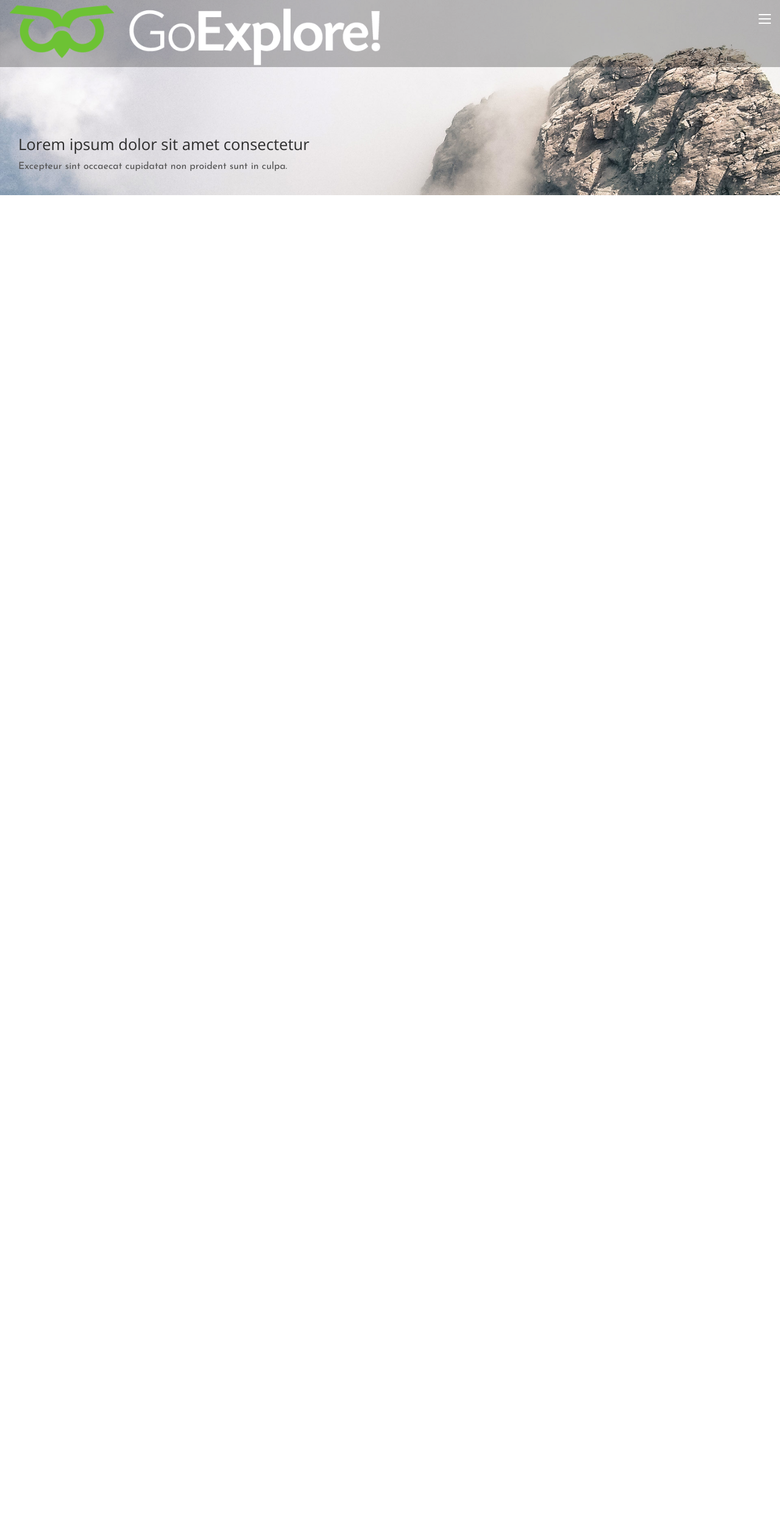
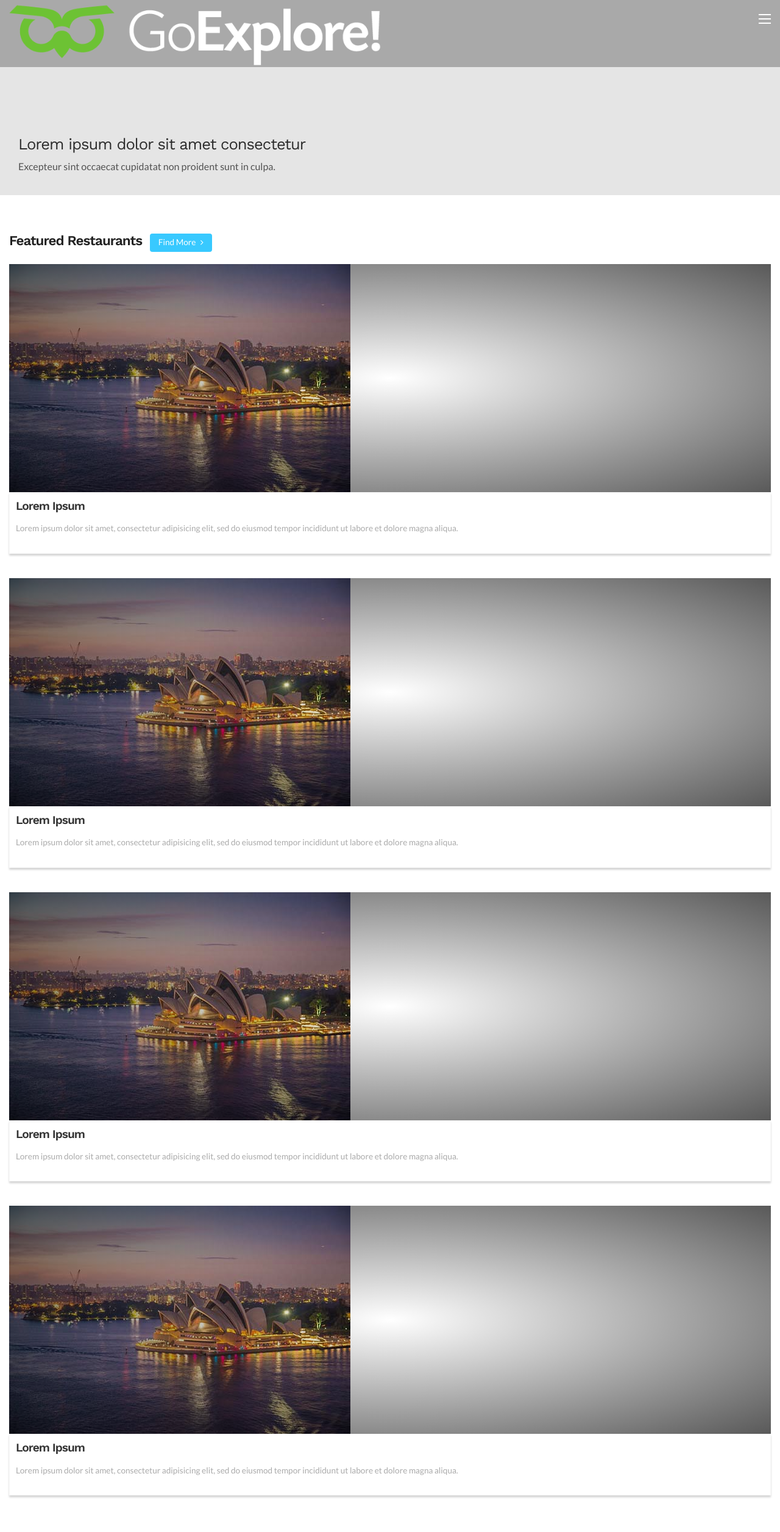
Before and after one commit to Pushedskydiver/dpm-website, a PHP site: page / in a window 1280 px wide. Shown: the whole page at 61% size. Before the commit the page ends 320 px from the top, so only its background shows below. Run offline with PHP 8.4, Linux system fonts and the light colour scheme.

Commit message:
added feautre blocks

```diff
--- a/css/style.css
+++ b/css/style.css
@@ -3,8 +3,8 @@
 \*------------------------------------*/
 
 /* Google Fonts */
-@import url(https://fonts.googleapis.com/css?family=Josefin+Sans:400,100,300,600,700);
-@import url(https://fonts.googleapis.com/css?family=Open+Sans:400,300,600,700,800);
+@import url(https://fonts.googleapis.com/css?family=Lato:400,100,300,700,900);
+@import url(https://fonts.googleapis.com/css?family=Work+Sans:400,700,600,500,300);
 
 *, *:before, *:after {
   box-sizing: border-box;
@@ -16,7 +16,7 @@
 }
 
 body {
-  font-family: "Josefin Sans", sans-serif;
+  font-family: "Lato", sans-serif;
   margin: 0;
   padding: 0;
   font-size: 0.85rem;
@@ -109,22 +109,13 @@
 h1, h2, h3, h4, h5 {
   position: relative;
   width: auto;
-  font-family: 'Open Sans', sans-serif;
+  font-family: 'Work Sans', sans-serif;
   margin: 0 0 10px 0;
+  letter-spacing: -1px;
   -webkit-font-smoothing: antialiased;
 
   -webkit-text-size-adjust: 100%;
     -ms-text-size-adjust: 100%;
-}
-
-h2:after {
-  content: '';
-  position: absolute;
-  bottom: -20%;
-  left: 0;
-  height: 1px;
-  width: 15%;
-  background: #004184;
 }
 
 h1 {
@@ -151,7 +147,7 @@
 }
 
 a {
-  font-family: "Josefin Sans", sans-serif;
+  font-family: "Lato", sans-serif;
   text-decoration: none;
 
   transition: all 0.3s ease-in-out;
@@ -1014,16 +1010,6 @@
   position: relative;
 }
 
-[data-pages-bg-image] > .bg-overlay {
-  position: absolute;
-  left: 0;
-  top: 0;
-  width: 100%;
-  height: 100%;
-  z-index: 0;
-  opacity: .4;
-}
-
 .swiper-slide .background-wrapper .background {
   height: 100%;
   width: 100%;
@@ -1040,11 +1026,111 @@
 }
 
 .swiper-slide.fit h5 {
-  font-family: 'Josefin Sans', sans-serif;
+  font-family: 'Lato', sans-serif;
   color: #525252;
   font-size: 1rem;
   font-weight: 400;
   margin-bottom: 20px;
+}
+
+
+
+
+
+/*------------------------------------*\
+    #5 JUMPS-SECTION-STYLES
+\*------------------------------------*/
+
+section.jumps-section {
+  padding: 60px 0;
+}
+
+.jump-overlay {
+  position: absolute;
+  width: 100%;
+  height: 100%;
+  background: -moz-radial-gradient(center, ellipse cover, rgba(0,0,0,0) 0%, rgba(0,0,0,0.65) 100%); /* FF3.6-15 */
+  background: -webkit-radial-gradient(center, ellipse cover, rgba(0,0,0,0) 0%,rgba(0,0,0,0.65) 100%); /* Chrome10-25,Safari5.1-6 */
+  background: radial-gradient(ellipse at center, rgba(0,0,0,0) 0%,rgba(0,0,0,0.65) 100%); /* W3C, IE10+, FF16+, Chrome26+, Opera12+, Safari7+ */
+  filter: progid:DXImageTransform.Microsoft.gradient( startColorstr='#00000000', endColorstr='#a6000000',GradientType=1 ); /* IE6-9 fallback on horizontal gradient */
+
+  -webkit-transition: all .3s ease-in-out;
+    transition: all .3s ease-in-out;
+}
+
+.main-jump-title {
+  margin-bottom: 20px;
+}
+
+.main-jump-title h2 {
+  display: inline-block;
+  font-size: 1.4rem;
+  margin-right: 10px;
+  margin-bottom: 0;
+}
+
+.main-jump-title a {
+  display: inline-block;
+  background: #38c9ff;
+  color: #fff;
+  padding: 6px 14px;
+  border-radius: 4px;
+  cursor: pointer;
+}
+
+.main-jump-title a:hover {
+  background: #38A5FF;
+}
+
+.main-jump-title a i {
+  margin-left: 5px;
+}
+
+.jump-flex-item {
+  width: 100%;
+  margin-bottom: 40px;
+}
+
+.jump-flex-item:last-child {
+  margin-bottom: 0;
+}
+
+.jump-flex-item > a {
+  position: relative;
+  display: block;
+  color: #333;
+}
+
+.jump-flex-item > a:hover .jump-overlay {
+  opacity: 0.3;
+}
+
+.jump-content {
+  background: #fff;
+  padding: 10px;
+  border: 1px solid #f9f9f9;
+
+  -webkit-box-shadow: 0 3px 3px rgba(0, 0, 0, .175);
+    box-shadow: 0 3px 3px rgba(0, 0, 0, .175);
+}
+
+.jump-title {
+  font-size: 1.2rem;
+  font-weight: 600;
+  margin-bottom: 0;
+}
+
+.jump-title a {
+  color: #333;
+  font-family: 'Work Sans', sans-serif;
+}
+
+.jump-title a:hover {
+  color: #38c9ff;
+}
+
+.jump-content p {
+  color: #aaa;
 }
 
 
--- a/index.html
+++ b/index.html
@@ -132,13 +132,12 @@
               <!-- BEGIN : IMAGE PARRALAX -->
               <div class="slider-wrapper">
                 <div class="background-wrapper" data-swiper-parallax="30%">
-                  <div class="background" data-pages-bg-image="images/slider//bg.jpg"></div>
+                  <div class="background" data-pages-bg-image="images/slider/bg.jpg"></div>
                 </div>
               </div>
               <!-- END : IMAGE PARRALAX -->
               <!-- BEGIN : CONTENT -->
               <div class="content-layer">
-                <div class="overlay"></div>
                 <div class="inner full-height">
                   <div class="container-xs-height full-height">
                     <div class="slider-content">
@@ -161,7 +160,7 @@
               <div class="slider-wrapper">
                 <div class="background-wrapper" data-swiper-parallax="30%">
                   <!-- YOUR BACKGROUND IMAGE HERE, YOU CAN ALSO USE IMG with the same classes -->
-                  <div class="background" data-pages-bg-image="images/slider/bg2.jpg"></div>
+                  <div class="background" data-pages-bg-image="images/slider/bg.jpg"></div>
                 </div>
               </div>
               <!-- END : IMAGE PARRALAX -->
@@ -188,7 +187,7 @@
               <!-- BEGIN : IMAGE PARRALAX -->
               <div class="slider-wrapper">
                 <div class="background-wrapper" data-swiper-parallax="30%">
-                  <div class="background" data-pages-bg-image="images/slider/bg3.jpg"></div>
+                  <div class="background" data-pages-bg-image="images/slider/bg.jpg"></div>
                 </div>
               </div>
               <!-- END : IMAGE PARRALAX -->
@@ -221,6 +220,51 @@
     <!--******************** MAIN CONTENT : End ********************-->
 
 
+    <section class="jumps-section">
+      <div class="container">
+        <div class="row">
+          <div class="main-jump-title col">
+            <h2>Featured Restaurants</h2>
+            <a href="#">Find More <i class="fa fa-angle-right"></i></a>
+          </div>
+          <div class="flex-container col">
+            <div class="jump-flex-item">
+              <a href="#"><div class="jump-overlay"></div><img src="images/jumps/jump-1.jpg" alt="" /></a>
+              <div class="jump-content">
+                <h3 class="jump-title"><a href="#">Lorem Ipsum</a></h3>
+                <p>Lorem ipsum dolor sit amet, consectetur adipisicing elit, sed do eiusmod tempor incididunt ut labore et dolore magna aliqua.</p>
+              </div>
+            </div>
+
+            <div class="jump-flex-item">
+              <a href="#"><div class="jump-overlay"></div><img src="images/jumps/jump-1.jpg" alt="" /></a>
+              <div class="jump-content">
+                <h3 class="jump-title"><a href="#">Lorem Ipsum</a></h3>
+                <p>Lorem ipsum dolor sit amet, consectetur adipisicing elit, sed do eiusmod tempor incididunt ut labore et dolore magna aliqua.</p>
+              </div>
+            </div>
+
+            <div class="jump-flex-item">
+              <a href="#"><div class="jump-overlay"></div><img src="images/jumps/jump-1.jpg" alt="" /></a>
+              <div class="jump-content">
+                <h3 class="jump-title"><a href="#">Lorem Ipsum</a></h3>
+                <p>Lorem ipsum dolor sit amet, consectetur adipisicing elit, sed do eiusmod tempor incididunt ut labore et dolore magna aliqua.</p>
+              </div>
+            </div>
+
+            <div class="jump-flex-item">
+              <a href="#"><div class="jump-overlay"></div><img src="images/jumps/jump-1.jpg" alt="" /></a>
+              <div class="jump-content">
+                <h3 class="jump-title"><a href="#">Lorem Ipsum</a></h3>
+                <p>Lorem ipsum dolor sit amet, consectetur adipisicing elit, sed do eiusmod tempor incididunt ut labore et dolore magna aliqua.</p>
+              </div>
+            </div>
+          </div>
+        </div>
+      </div>
+    </section>
+
+
     <!-- BEGIN : BACK TO TOP BUTTON -->
     <div class="back-to-top">
       <a href="#top" class="cd-top">Top</a>
--- a/js/script.js
+++ b/js/script.js
@@ -1,6 +1,30 @@
 (function($) {
 
     'use strict';
+
+    // ======================================
+    // Smooth Scroll to Top button
+    // ======================================
+    function init_smooth_scroll_top() {
+        // browser window scroll (in pixels) after which the "back to top" link is shown
+        var offset = 300,
+        //browser window scroll (in pixels) after which the "back to top" link opacity is reduced
+        offset_opacity = 1200,
+        //duration of the top scrolling animation (in ms)
+        scroll_top_duration = 1500,
+        //grab the "back to top" link
+        $back_to_top = $('.cd-top');
+
+        //hide or show the "back to top" link
+        $(window).scroll(function() {
+            ( $(this).scrollTop() > offset ) ? $back_to_top.addClass('cd-is-visible') : $back_to_top.removeClass('cd-is-visible cd-fade-out');
+            if ( $(this).scrollTop() > offset_opacity ) {
+                $back_to_top.addClass('cd-fade-out');
+            }
+        });
+    }
+
+    init_smooth_scroll_top();
 
     var WSD = function() {
         this.VERSION = "1.1.0";
@@ -87,7 +111,6 @@
                 _elem.css({
                     'background-image': 'url(' + url + ')'
                 });
-                _elem.children('.bg-overlay').css({'opacity': opacity});
             }
 
         })
```
Also changed, not shown: other parts of css/style.css (+15 -10 lines), images/jumps/jump-1.jpg (added), images/slider/bg.jpg, images/slider/bg2.jpg (deleted), images/slider/bg3.jpg (deleted).
